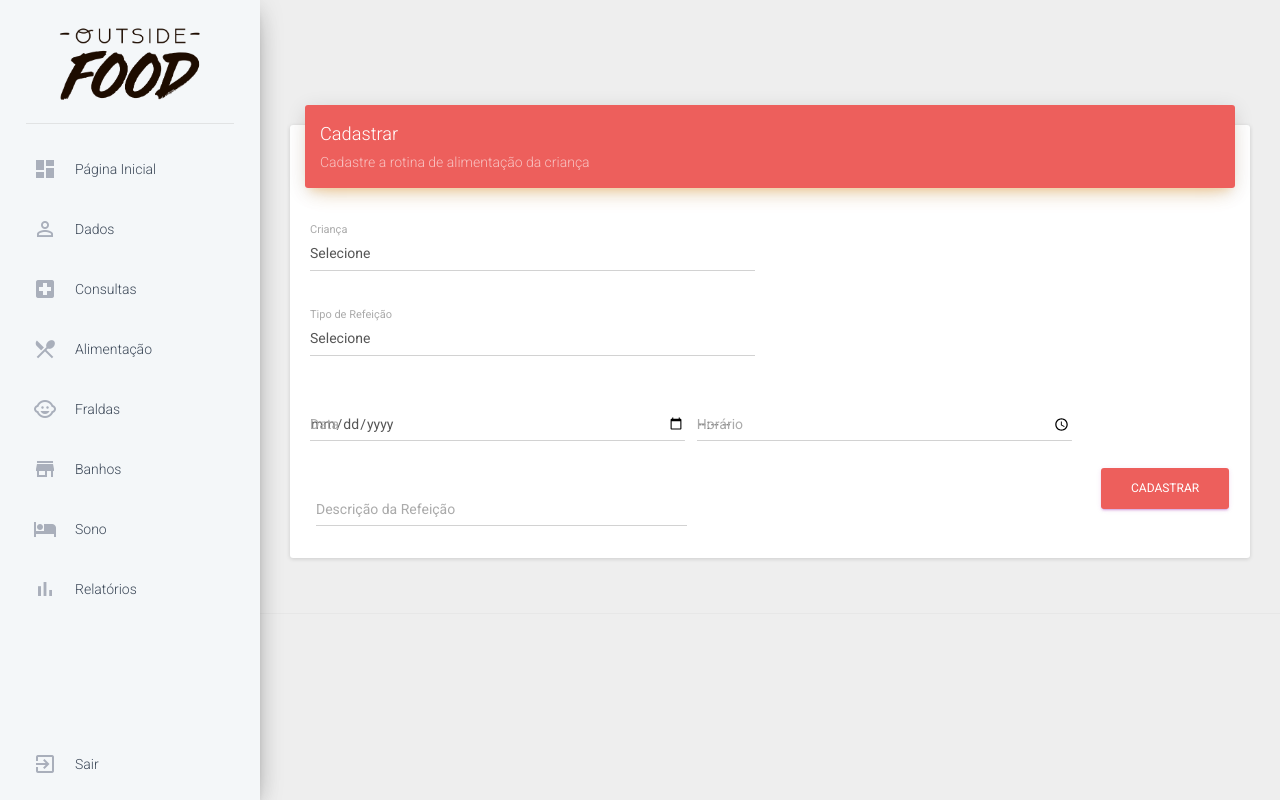
After one commit to UFOP-CSI477/2018-02-trabalho-final-isabelaoliveira-talitasantos, a PHP site: page /cadastrar_alimentacao.php in a window 1280 px wide. The commit adds this page. Run offline with PHP 8.4, Linux system fonts and the light colour scheme; some libraries are stand-ins or nearby versions.

Commit message:
Add files via upload

```diff
--- /dev/null
+++ b/cadastrar_alimentacao.php
@@ -0,0 +1,85 @@
+<?php
+require_once 'header.php';
+
+?>
+<div class="content">
+    <div class="container-fluid">
+        <div class="row">
+            <div class="col-md-12">
+                <div class="card">
+                    <div class="card-header" data-background-color="orange">
+                        <h4 class="title">Cadastrar</h4>
+                        <p class="category">Cadastre a rotina de alimentação da criança</p>
+                    </div>
+                    <div class="card-content">
+                        <form action="" method="post">
+                            <div class="row">
+                                <div class="col-md-6">
+                                    <div class="form-group label-floating">
+                                        <label class="control-label">Criança</label>
+                                        <select id="select" name="bebe_id" id="bebe_id" for="bebe" action=""
+                                                class="form-control">
+                                            <option>Selecione</option>
+
+                                            <option id="" value=""></option>
+
+                                        </select>
+                                    </div>
+                                </div>
+                            </div>
+
+                            <div class="row">
+                                <div class="col-md-6">
+                                    <div class="form-group label-floating">
+                                        <label class="control-label">Tipo de Refeição</label>
+                                        <select id="select" name="bebe_id" id="bebe_id" for="bebe" action=""
+                                                class="form-control">
+                                            <option>Selecione</option>
+                                            <option>Amamentação</option>
+                                            <option>Café da Manhã</option>
+                                            <option>Almoço</option>
+                                            <option>Café da Tarde</option>
+                                            <option>Jantar</option>
+                                        </select>
+                                    </div>
+                                </div>
+                            </div>
+                            <div class="row">
+                                <div class="col-md-5">
+                                    <div class="form-group label-floating">
+                                        <label class="control-label">Data</label>
+                                        <input type="date" name="data" class="form-control">
+                                    </div>
+                                </div>
+
+                                <div class="col-md-5">
+                                    <div class="form-group label-floating">
+                                        <label class="control-label">Horário</label>
+                                        <input type="time" name="horario" class="form-control">
+                                    </div>
+                                </div>
+
+                            </div>
+
+                            <div class="col-md-5">
+                                    <div class="form-group label-floating">
+                                        <label class="control-label">Descrição da Refeição</label>
+                                        <input type="text" name="refeicao" class="form-control">
+                                    </div>
+                                </div>
+                            <button type="submit" name="insert" id="btnamarelo" class="btn btn-primary pull-right">
+                                Cadastrar
+                            </button>
+
+                            <div class="clearfix"></div>
+                        </form>
+                    </div>
+                </div>
+            </div>
+        </div>
+    </div>
+</div>
+
+<?php
+require_once 'footer.php';
+?>
--- a/header.php
+++ b/header.php
@@ -45,23 +45,23 @@
                         <p>Dados</p>
                     </a>
                 </li>
-                <li id="edicao">
-                    <a href="">
+                <li id="alimentacao">
+                    <a href="cadastrar_consulta.php">
                         <i class="material-icons">
                             local_hospital
                         </i>
                         <p>Consultas</p>
                     </a>
                 </li>
-                <li id="cidade">
-                    <a href="">
+                <li id="alimentacao">
+                    <a href="cadastrar_alimentacao.php">
                         <i class="material-icons">
                             local_dining
                         </i>
                         <p>Alimentação</p>
                     </a>
                 </li>
-                <li id="local">
+                <li id="fraldas">
                     <a href="cadastrar_fraldas.php">
                         <i class="material-icons">
                             child_care
@@ -69,14 +69,14 @@
                         <p>Fraldas</p>
                     </a>
                 </li>
-                <li id="espaco">
-                    <a href="">
+                <li id="banho">
+                    <a href="cadastrar_banho.php">
                         <i class="material-icons">store</i>
                         <p>Banhos</p>
                     </a>
                 </li>
-                <li id="culinaria">
-                    <a href="">
+                <li id="sono">
+                    <a href="cadastrar_sono.php">
                         <i class="material-icons">
                             hotel
                         </i>
```
Also changed, not shown: cadastrar_banho.php (added, +61 -0 lines), cadastrar_consulta.php (added, +73 -0 lines), cadastrar_dados.php (+35 -8 lines), cadastrar_sono.php (added, +77 -0 lines).
